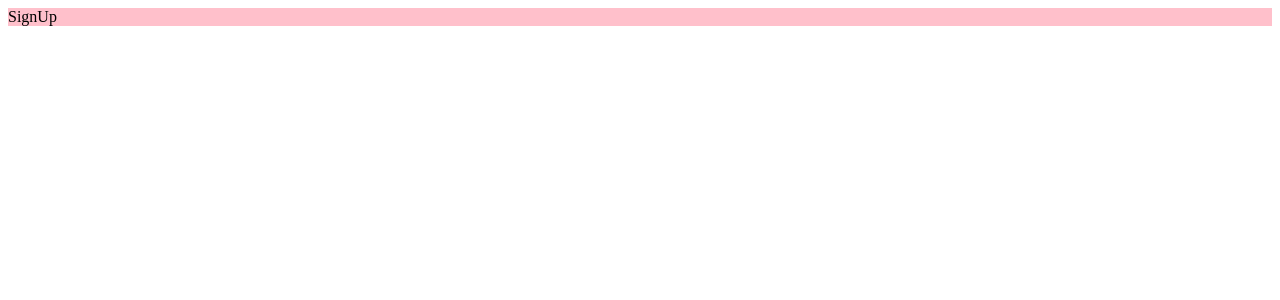
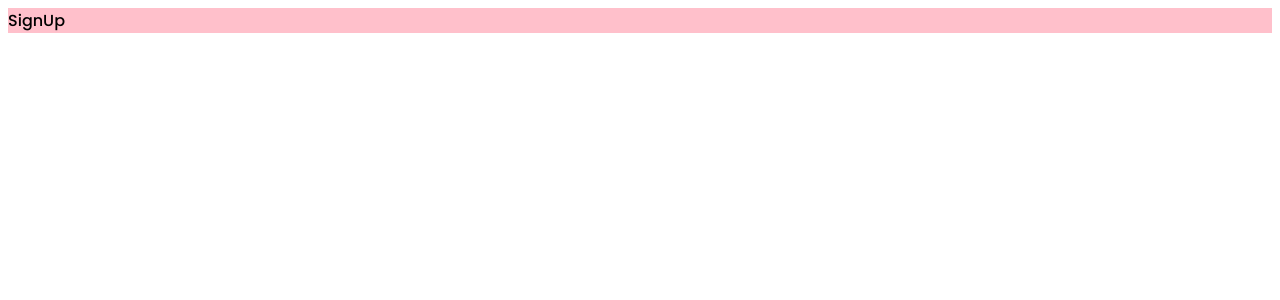
Before and after one commit to apptraveler/traveler_web_front, a React (Create React App) app: page /signUp in a window 1280 px wide. Shown: the top 300 px of the page. Built offline with nearby package versions, Linux system fonts and the light colour scheme.

Commit message:
feat: Set default styles

```diff
--- a/src/App.tsx
+++ b/src/App.tsx
@@ -1,4 +1,6 @@
 import Main from "./components/Main/Main";
+import "./assets/styles/index.scss"
+
 function App() {
   return (
     <div className="App">
--- a/src/assets/styles/_colors.scss
+++ b/src/assets/styles/_colors.scss
@@ -1 +1,4 @@
-$color-primary: white;
+$color-primary: #0071f2;
+$color-secondary: #2f2e41;
+
+$color-shadow: #d2d2d2;
--- /dev/null
+++ b/src/assets/styles/_default.scss
@@ -0,0 +1,5 @@
+.App {
+  background-color: #FFFFFF;
+  font-family: 'Poppins-Medium';
+  position: relative;
+}
--- a/src/assets/styles/index.scss
+++ b/src/assets/styles/index.scss
@@ -1,3 +1,4 @@
 @import "colors";
 @import "fonts";
+@import "default";
 @import-normalize
--- a/src/index.tsx
+++ b/src/index.tsx
@@ -2,7 +2,6 @@ import React from 'react';
 import ReactDOM from 'react-dom/client';
 import App from './App';
 import { BrowserRouter } from 'react-router-dom';
-import "./assets/styles/index.scss"
 
 const root = ReactDOM.createRoot(
   document.getElementById('root') as HTMLElement
--- /dev/null
+++ b/src/react-app-env.d.ts
@@ -0,0 +1 @@
+/// <reference types="react-scripts" />
```
